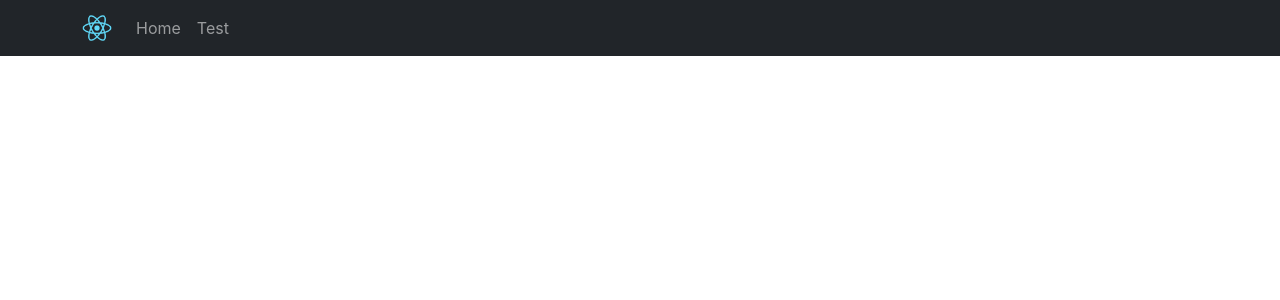
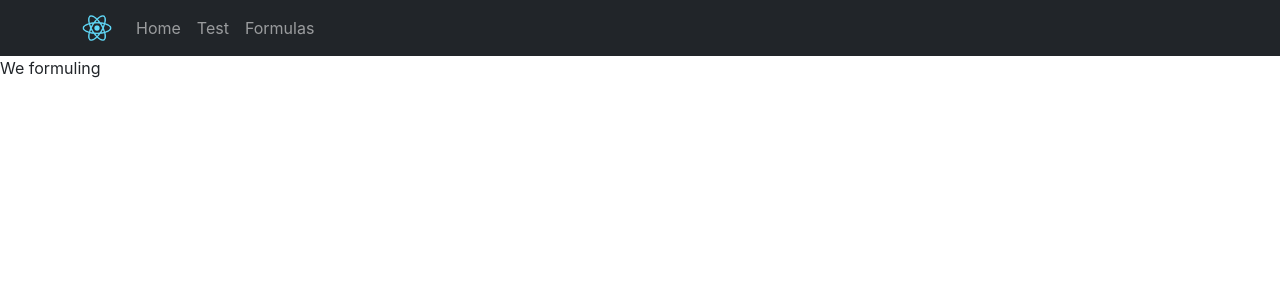
Before and after one commit to Frogpop/Cooking_Platform, a React (Create React App) app: page /formulas in a window 1280 px wide. Before the commit this address had no page. Shown: the top 300 px of the page. Built offline with nearby package versions, Linux system fonts and the light colour scheme.

Commit message:
files added heads broken, we'll get them next time

```diff
--- a/package.json
+++ b/package.json
@@ -9,6 +9,7 @@
     "bootstrap": "^5.3.3",
     "react": "^18.3.1",
     "react-bootstrap": "^2.10.4",
+    "react-bootstrap-validation": "^0.1.11",
     "react-dom": "^18.3.1",
     "react-router-dom": "^6.24.1",
     "react-scripts": "5.0.1",
--- a/src/Components/Header.js
+++ b/src/Components/Header.js
@@ -4,6 +4,7 @@ import logo from './logo192.png'
 import {Route, BrowserRouter as Router, Routes} from "react-router-dom";
 import Home from "../Pages/Home";
 import Test from "../Pages/Test";
+import Formulas from "../Pages/Formulas";
 export default class Header extends Component{
     render() {
         return(
@@ -24,6 +25,7 @@ export default class Header extends Component{
                             <Nav className="mr-auto">
                                 <Nav.Link href="/"> Home</Nav.Link>
                                 <Nav.Link href="/test">Test</Nav.Link>
+                                <Nav.Link href="/formulas">Formulas</Nav.Link>
                                 {/*
                                     Тут по шаблону добавляем кнопки в навигацию
                                 */}
@@ -36,6 +38,8 @@ export default class Header extends Component{
                     <Routes>
                         <Route exat path="/" element={<Home/>}/>
                         <Route exat path="/test" element={<Test/>}/>
+                        <Route exat path="/formulas" element={<Formulas/>}>
+                        </Route>
                         {/*
                             Тут по шаблону добавляем в роутер страницы
                         */}
--- /dev/null
+++ b/src/Pages/Formulas.js
@@ -0,0 +1,11 @@
+import React,{Component} from "react";
+
+export default class Formulas extends Component{
+    render() {
+        return(
+            <div>
+                We formuling
+            </div>
+        );
+    }
+}
```
Also changed, not shown: src/Components/SingleFormula.js (added, +13 -0 lines), 1 other file (tests, documents, lock files or other folders).
